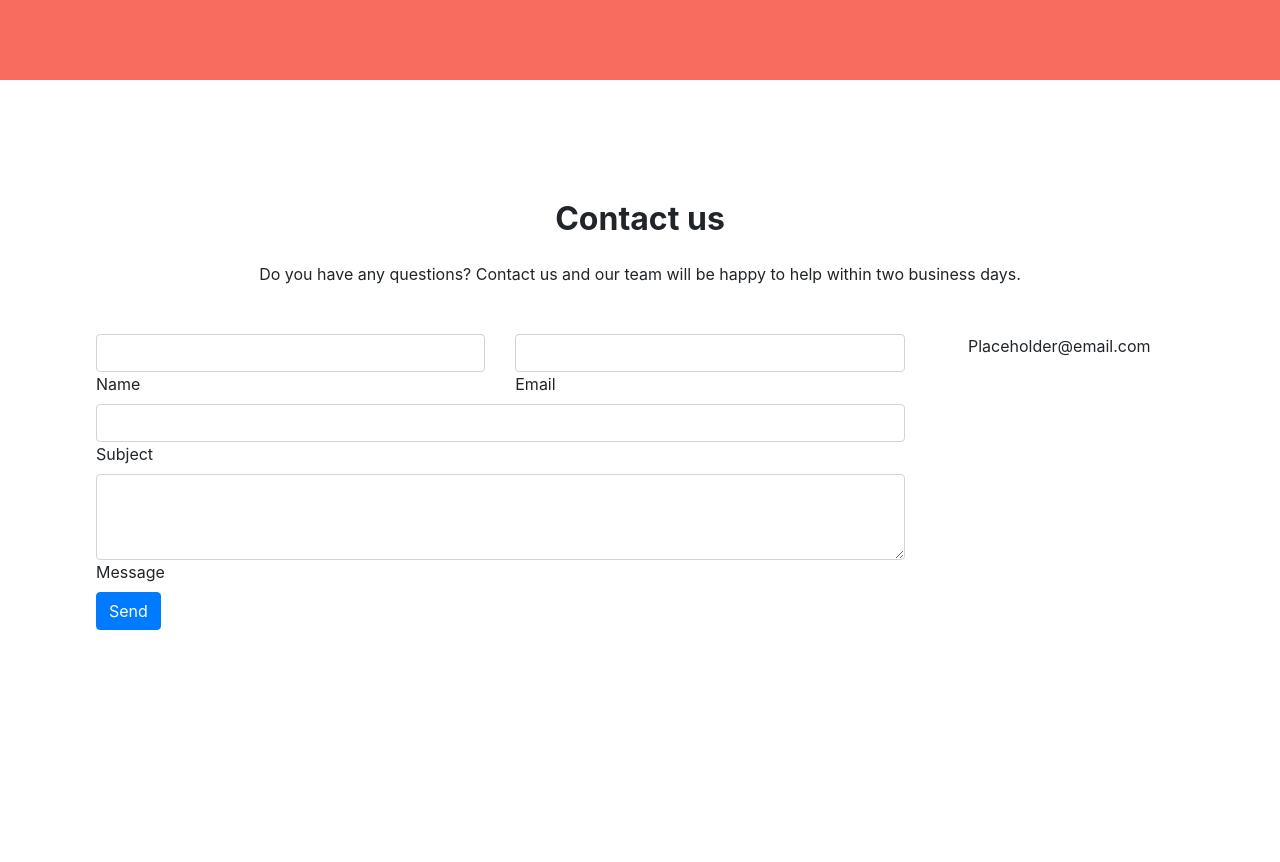
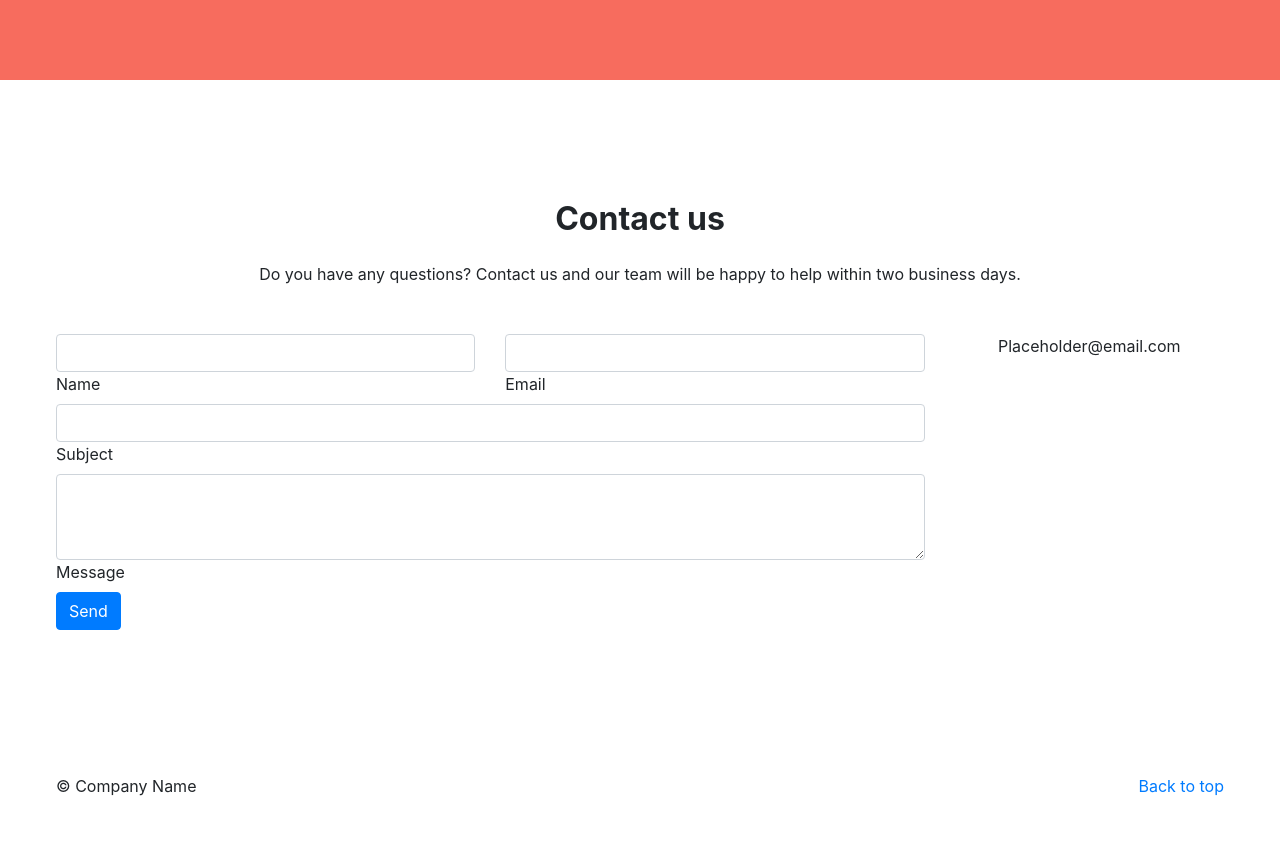
Before and after one commit to casaer01/PracticeWebTech, a plain HTML site: page index.html in a window 1280 px wide. Shown: the part 3440-4302 px from the top of the page. Before the commit the page ends 4118 px from the top, so only its background shows below. Drawn offline with nearby package versions, Linux system fonts and the light colour scheme.

Commit message:
Added footer

```diff
--- a/index.html
+++ b/index.html
@@ -205,7 +205,7 @@
         </div>
     </div>
 
-    <section id="contact" class="contact mb-4 p-5 m-5">
+    <section id="contact" class="contact mb-4 py-5 px-2 m-5">
 
         <h2 class="h2-responsive font-weight-bold text-center my-4">
             Contact us
@@ -322,7 +322,24 @@
 
     </section>
 
-    <footer>
+    <footer class="contrainer">
+
+        <div class="mb-4 py-5 px-2 m-5">
+
+            <p class="float-right">
+
+                <a href="#">
+                    Back to top
+                </a>
+
+            </p>
+
+            <p>
+
+                &copy; Company Name
+
+            </p>
+        </div>
 
     </footer>
 
```
